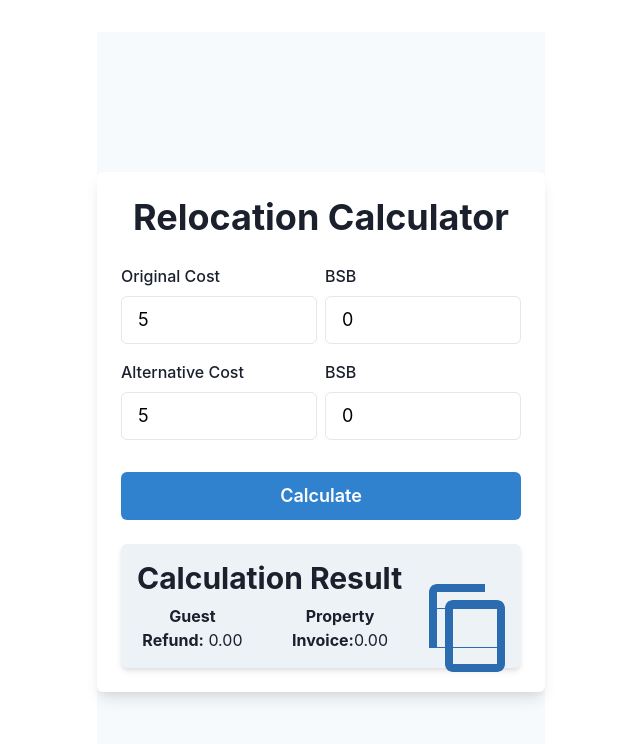
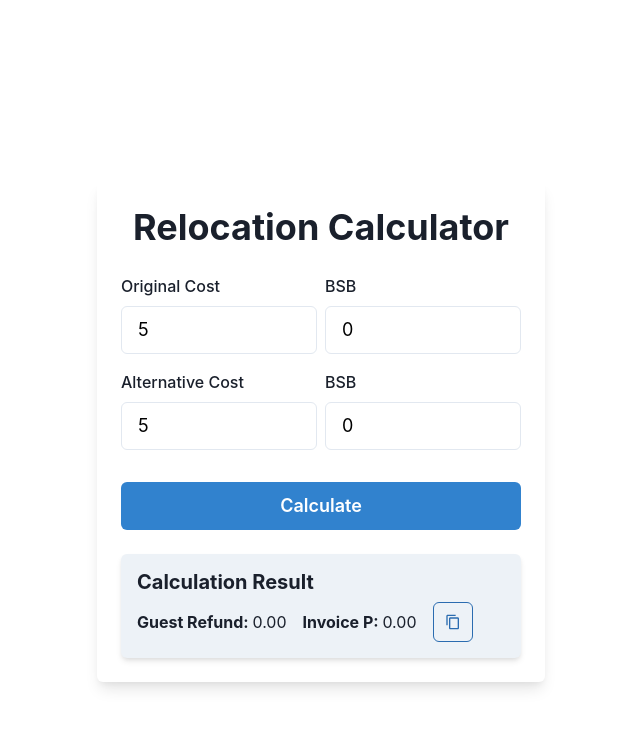
Before and after one commit to MontassarREBHI/RefundCalculator, a React (Vite) app: page / in a window 1280 px wide. Both pictures are taken after typing "5", "5" into the empty fields and a click on the button "Calculate". Shown: the top 744 px of the page, without its empty margins (319-959 px from the left). Built offline with nearby package versions, Linux system fonts and the light colour scheme.

Commit message:
final adjustment

```diff
--- a/src/App.jsx
+++ b/src/App.jsx
@@ -68,7 +68,7 @@ const App = () => {
   };
 
   return (
-    <Flex minHeight="100vh" align="center" justify="center" bg="gray.50">
+    <Flex minHeight="100vh" align="center" justify="center" bg="white">
       <Box maxW="md" w="full" p={6} boxShadow="lg" borderRadius="md" bg="white">
         <Heading as="h1" mb={6} textAlign="center">
           Relocation Calculator
@@ -197,23 +197,24 @@ const App = () => {
         {result && (
           <Box mt={6} p={4} bg="gray.100" borderRadius="md" boxShadow="md">
             <Flex justifyContent="space-between" alignItems="center" mb={2}>
-              <Heading as="h3" size="lg">
+              <Heading as="h3" size="md">
                 Calculation Result
               </Heading>
             </Flex>
             <HStack spacing={2}>
-              <Text mr={22}>
-                <strong>Guest Refund:</strong> {result.guestRefund.toFixed(2)}
+              <Text mr={2}>
+                <strong>Guest Refund: </strong>
+                {result.guestRefund.toFixed(2)}
               </Text>
 
-              <Text mr={22}>
-                <strong> Property Invoice:</strong>
+              <Text mr={2}>
+                <strong> Invoice P: </strong>
                 {result.propertyInvoice.toFixed(2)}
               </Text>
               <Tooltip label="Copy the result" aria-label="A tooltip">
                 <IconButton
                   aria-label="Copy result"
-                  icon={<CopyIcon boxSize={24} />}
+                  icon={<CopyIcon boxSize={4} />}
                   onClick={handleCopy}
                   colorScheme="blue"
                   variant="outline"
--- a/src/index.css
+++ b/src/index.css
@@ -5,7 +5,7 @@
 
   color-scheme: light dark;
   color: rgba(255, 255, 255, 0.87);
-  background-color: #242424;
+  background-color: #fefdfd;
 
   font-synthesis: none;
   text-rendering: optimizeLegibility;
@@ -28,7 +28,7 @@ body {
   place-items: center;
   min-width: 320px;
   min-height: 100vh;
-  background-color: #242424; /* Match background color for consistency */
+  background-color: #fdfbfb; /* Match background color for consistency */
 }
 
 h1 {
--- a/src/main.jsx
+++ b/src/main.jsx
@@ -7,8 +7,6 @@ import "./index.css";
 createRoot(document.getElementById("root")).render(
   <StrictMode>
     <ChakraProvider>
-      {" "}
-      {/* Wrap your App with ChakraProvider */}
       <App />
     </ChakraProvider>
   </StrictMode>
```
